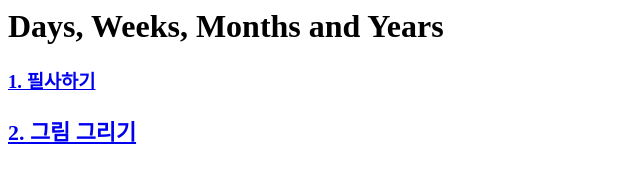
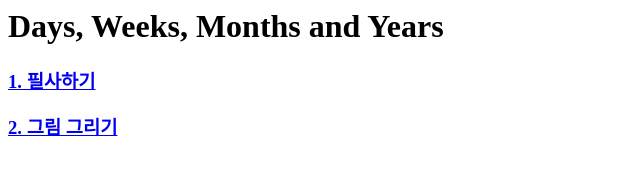
Before and after one commit to maya68/soo1, a plain HTML site: page index.html in a window 1280 px wide. Shown: the whole page, without its empty margins (0-640 px from the left). Drawn offline with Linux system fonts and the light colour scheme.

Commit message:
Update index.html

```diff
--- a/index.html
+++ b/index.html
@@ -1,3 +1,3 @@
 <h1>Days, Weeks, Months and Years</h1>
-<h3><a href="copy.html">1. 필사하기<h3></a>
-<h3><a href="drawing.html">2. 그림 그리기<h3></a>
+<h3><a href="copy.html">1. 필사하기</h3></a>
+<h3><a href="drawing.html">2. 그림 그리기</h3></a>
```
